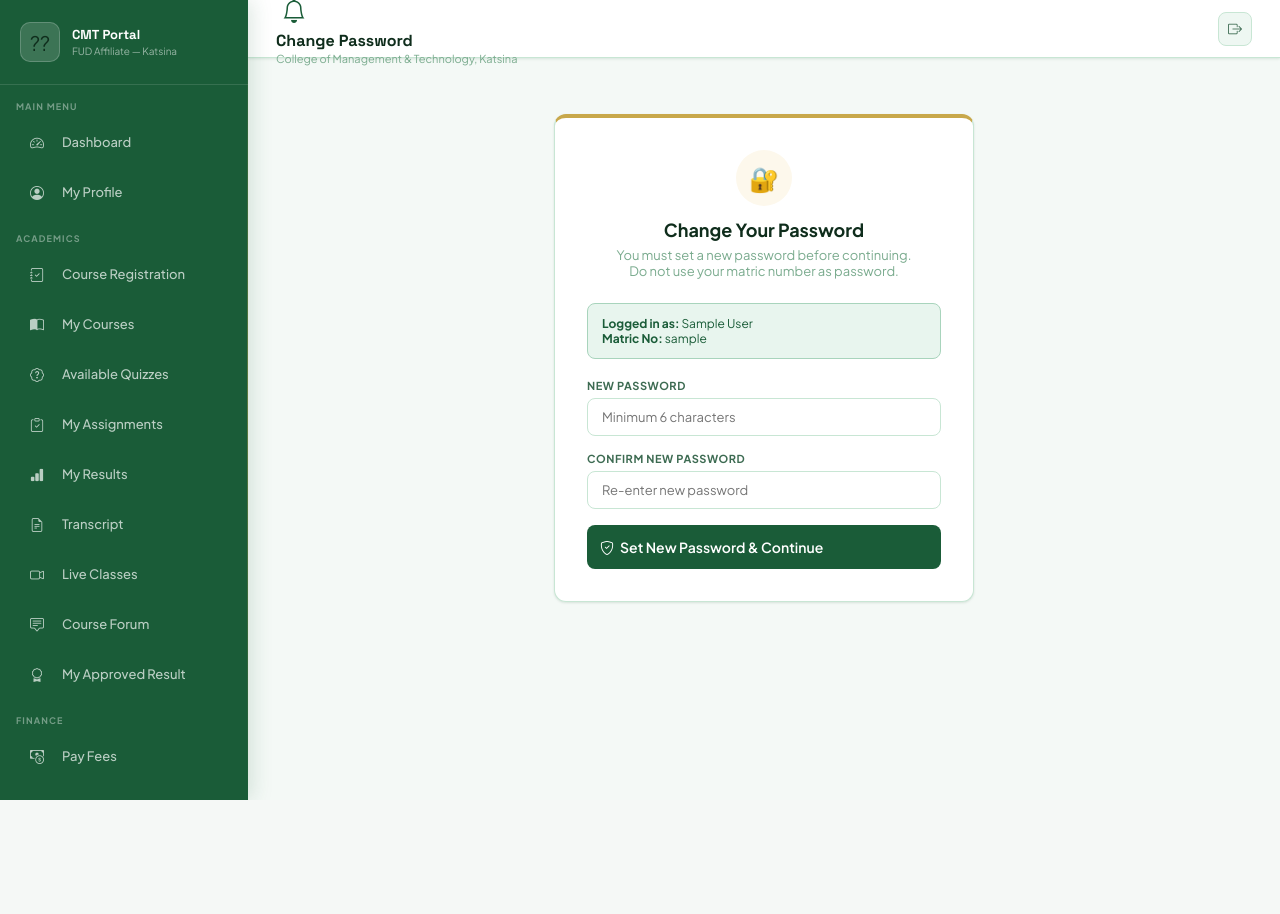
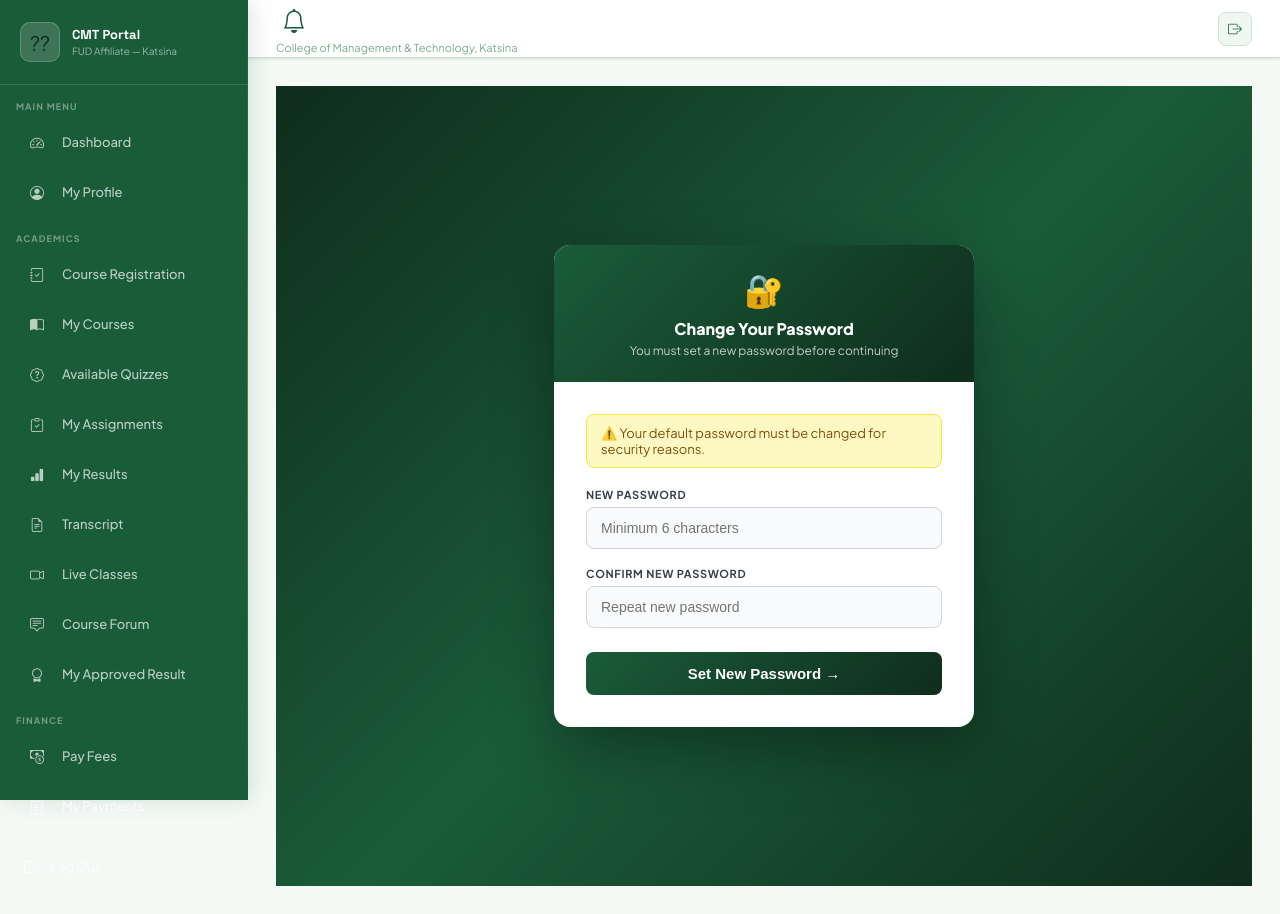
Before and after one commit to mustaphabadamasi/cmt-portal-django, a Django app: page /accounts/change-password/ in a window 1280 px wide. Before the commit the page ends 800 px from the top, so only its background shows below. Run offline with Django 5.2, Linux system fonts and the light colour scheme; the visitor is signed in with stand-in values (Sample User, id 1); data that the repository does not hold is empty.

Commit message:
Force password change on first student login

```diff
--- a/accounts/views.py
+++ b/accounts/views.py
@@ -54,9 +54,14 @@
             messages.error(request, 'Password must be at least 6 characters.')
         else:
             request.user.set_password(new_password)
-            if hasattr(request.user, 'must_change_password'):
-                request.user.must_change_password = False
             request.user.save()
+            try:
+                from students.models import Student
+                student = Student.objects.get(user=request.user)
+                student.must_change_password = False
+                student.save()
+            except Exception:
+                pass
             update_session_auth_hash(request, request.user)
             messages.success(request, 'Password changed successfully. Welcome!')
             return redirect('dashboard')
--- a/students/models.py
+++ b/students/models.py
@@ -20,6 +20,7 @@
     reg_number       = models.CharField(max_length=30, unique=True)
     programme        = models.ForeignKey(Programme, on_delete=models.SET_NULL, null=True)
     current_session  = models.ForeignKey(Session, on_delete=models.SET_NULL, null=True)
+    must_change_password = models.BooleanField(default=True)
     current_semester = models.ForeignKey(Semester, on_delete=models.SET_NULL, null=True)
     photo            = models.ImageField(upload_to=photo_upload_path, blank=True, null=True)
 
--- a/templates/accounts/change_password.html
+++ b/templates/accounts/change_password.html
@@ -1,33 +1,63 @@
 {% extends "base.html" %}
-{% block page_title %}Change Password{% endblock %}
-{% block content %}
-<div style="min-height:70vh;display:flex;align-items:center;justify-content:center">
+{% load static %}
+
+{% block full_content %}
+<div style="min-height:100vh;background:linear-gradient(135deg,#0f2d1c 0%,#1a5c38 50%,#0f2d1c 100%);display:flex;align-items:center;justify-content:center;padding:20px">
   <div style="width:100%;max-width:420px">
-    <div class="card" style="border-top:4px solid var(--gold)">
-      <div class="card-body" style="padding:32px">
-        <div style="text-align:center;margin-bottom:24px">
-          <div style="width:56px;height:56px;background:var(--gold-light);border-radius:99px;display:flex;align-items:center;justify-content:center;margin:0 auto 12px;font-size:24px">🔐</div>
-          <h4 style="font-size:18px;font-weight:700;color:var(--text);margin:0 0 6px">Change Your Password</h4>
-          <p style="font-size:13px;color:var(--text3);margin:0">You must set a new password before continuing.<br>Do not use your matric number as password.</p>
+    <div style="background:#fff;border-radius:16px;overflow:hidden;box-shadow:0 20px 60px rgba(0,0,0,.35)">
+
+      <!-- HEADER -->
+      <div style="background:linear-gradient(135deg,#1a5c38,#0f2d1c);padding:24px 20px;text-align:center">
+        <div style="font-size:32px;margin-bottom:8px">🔐</div>
+        <div style="color:#fff;font-size:16px;font-weight:800">Change Your Password</div>
+        <div style="color:rgba(255,255,255,.75);font-size:12px;margin-top:4px">
+          You must set a new password before continuing
         </div>
+      </div>
 
-        <div style="background:var(--green-light);border:1px solid var(--border2);border-radius:var(--radius2);padding:12px 14px;margin-bottom:20px;font-size:12px;color:var(--green)">
-          <strong>Logged in as:</strong> {{ request.user.get_full_name|default:request.user.username }}<br>
-          <strong>Matric No:</strong> {{ request.user.username }}
+      <!-- FORM -->
+      <div style="padding:32px">
+
+        {% if messages %}
+          {% for msg in messages %}
+          <div style="background:{% if 'error' in msg.tags %}#fee2e2;border:1px solid #fca5a5;color:#991b1b{% else %}#dcfce7;border:1px solid #86efac;color:#166534{% endif %};border-radius:8px;padding:10px 14px;margin-bottom:16px;font-size:13px">
+            {{ msg }}
+          </div>
+          {% endfor %}
+        {% endif %}
+
+        <div style="background:#fef9c3;border:1px solid #fde047;border-radius:8px;padding:10px 14px;margin-bottom:20px;font-size:13px;color:#854d0e">
+          ⚠️ Your default password must be changed for security reasons.
         </div>
 
         <form method="post">
           {% csrf_token %}
-          <div class="form-group">
-            <label class="form-label">New Password</label>
-            <input type="password" name="new_password" class="form-control" required minlength="6" placeholder="Minimum 6 characters">
+
+          <div style="margin-bottom:18px">
+            <label style="display:block;font-size:11px;font-weight:700;letter-spacing:.06em;text-transform:uppercase;color:#374151;margin-bottom:6px">
+              New Password
+            </label>
+            <input type="password" name="new_password" required minlength="6"
+                   style="width:100%;padding:12px 14px;border:1.5px solid #d1d5db;border-radius:8px;font-size:14px;outline:none;box-sizing:border-box;background:#f9fafb"
+                   onfocus="this.style.borderColor='#1a5c38';this.style.background='#fff'"
+                   onblur="this.style.borderColor='#d1d5db';this.style.background='#f9fafb'"
+                   placeholder="Minimum 6 characters">
           </div>
-          <div class="form-group">
-            <label class="form-label">Confirm New Password</label>
-            <input type="password" name="confirm_password" class="form-control" required minlength="6" placeholder="Re-enter new password">
+
+          <div style="margin-bottom:24px">
+            <label style="display:block;font-size:11px;font-weight:700;letter-spacing:.06em;text-transform:uppercase;color:#374151;margin-bottom:6px">
+              Confirm New Password
+            </label>
+            <input type="password" name="confirm_password" required minlength="6"
+                   style="width:100%;padding:12px 14px;border:1.5px solid #d1d5db;border-radius:8px;font-size:14px;outline:none;box-sizing:border-box;background:#f9fafb"
+                   onfocus="this.style.borderColor='#1a5c38';this.style.background='#fff'"
+                   onblur="this.style.borderColor='#d1d5db';this.style.background='#f9fafb'"
+                   placeholder="Repeat new password">
           </div>
-          <button type="submit" class="btn btn-primary" style="width:100%;padding:13px;font-size:14px">
-            <i class="bi bi-shield-check"></i> Set New Password & Continue
+
+          <button type="submit"
+                  style="width:100%;padding:13px;background:linear-gradient(135deg,#1a5c38,#0f2d1c);color:#fff;border:none;border-radius:8px;font-size:15px;font-weight:700;cursor:pointer">
+            Set New Password →
           </button>
         </form>
       </div>
```
